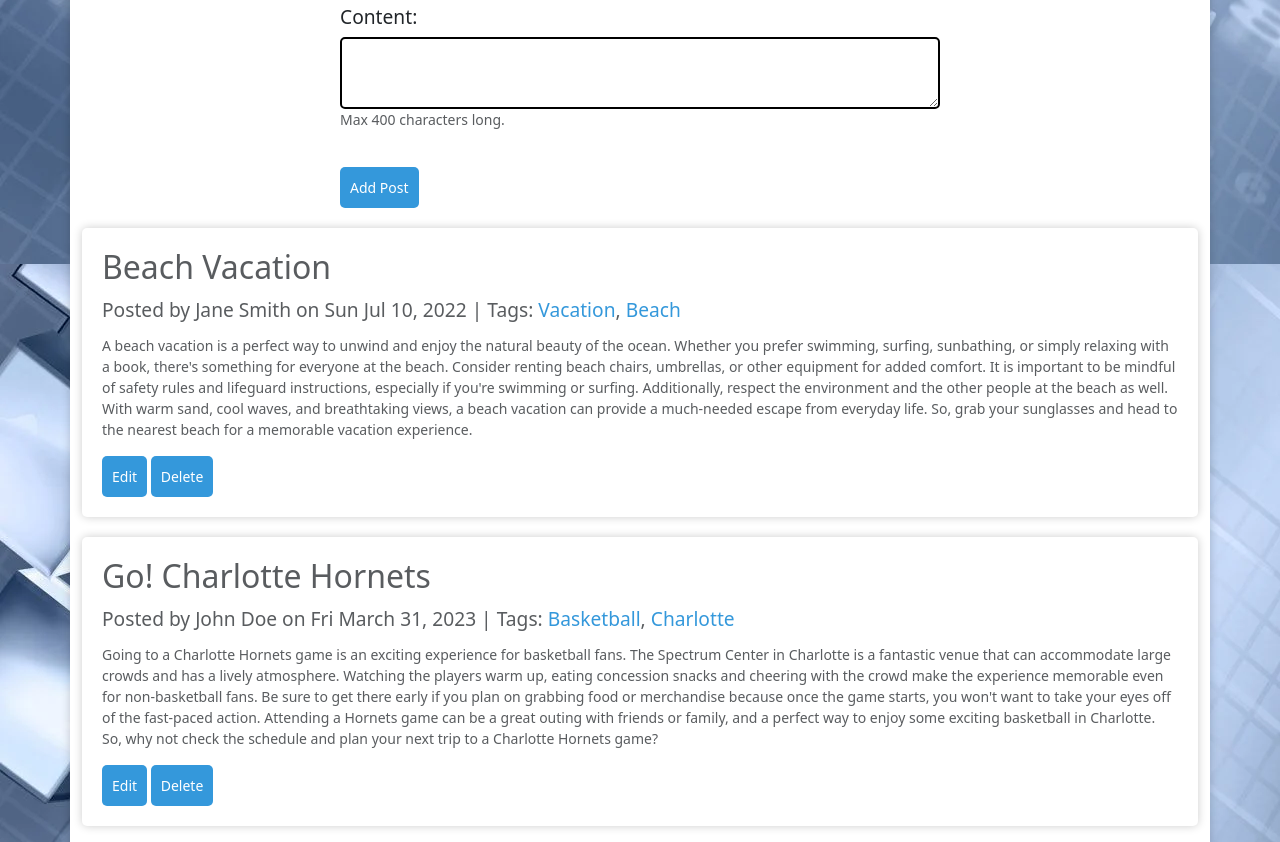
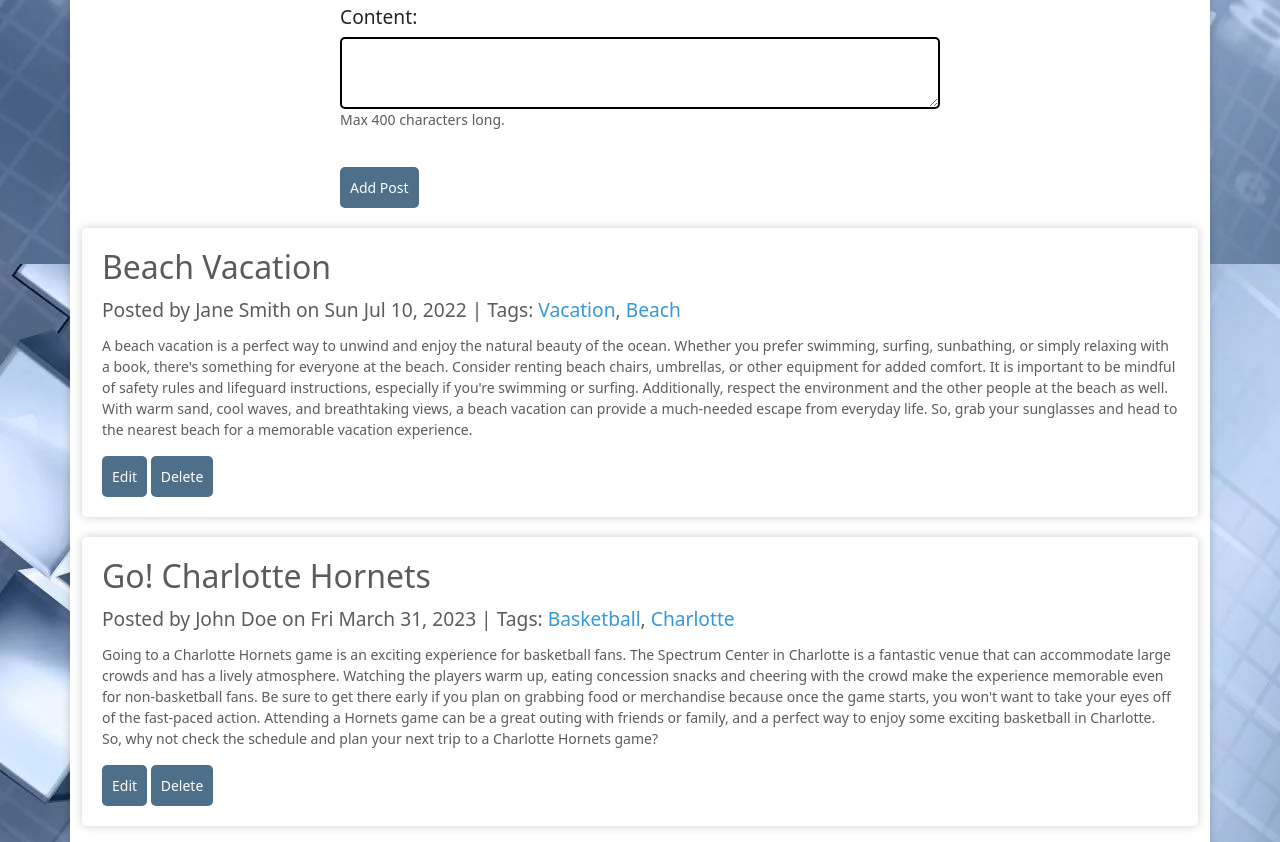
Before and after one commit to Kenny-R93/JavaScript-Project-, a plain HTML site: page index.html in a window 1280 px wide. Shown: the part 936-1778 px from the top of the page. Drawn offline with nearby package versions, Linux system fonts and the light colour scheme.

Commit message:
FINALLY FINALLY

```diff
--- a/styles.css
+++ b/styles.css
@@ -59,7 +59,7 @@ button {
   border: none;
   border-radius: 5px;
   color: #fff;
-  background-color: #3498db;
+  background-color: #4d6f89;
   cursor: pointer;
   transition: all 0.3s ease;
 }
```
